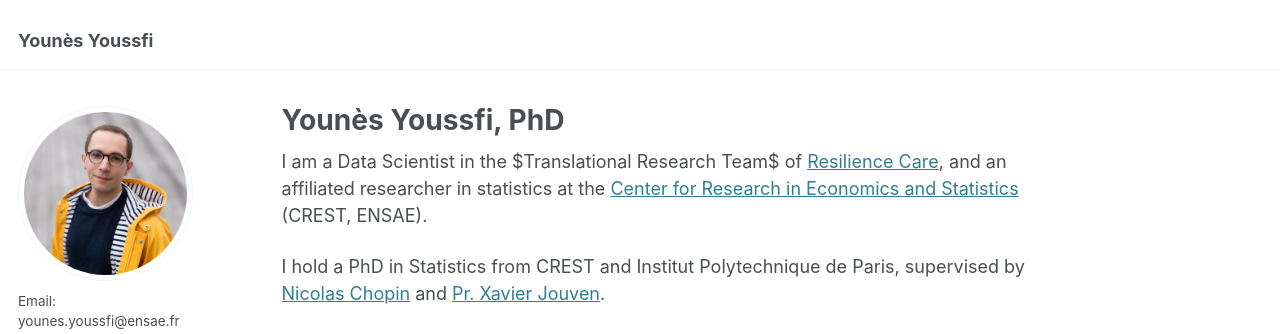
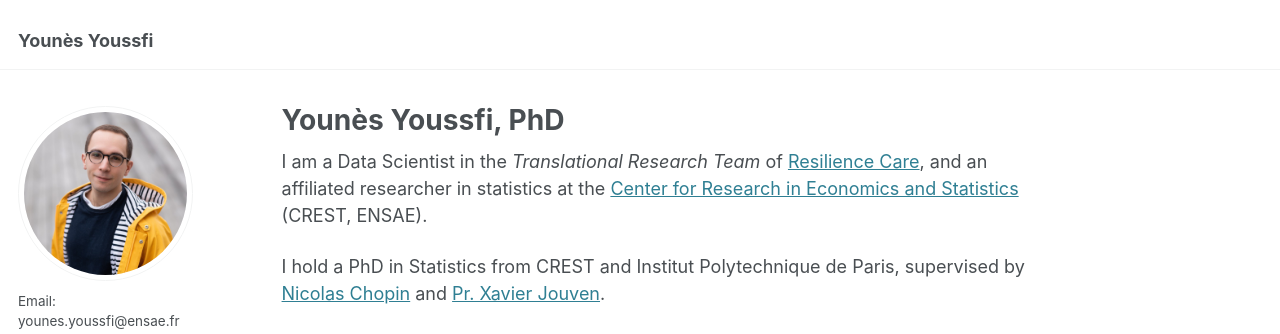
Before and after one commit to youyoussfi/youyoussfi.github.io, a Jekyll site: the page built from _pages/about.md, in a window 1280 px wide and 900 px high. Shown: the top 334 px of the window. Built offline with Jekyll 4.4.1, drawn with Linux system fonts in a browser that asks for light colours; some web fonts are replaced.

```diff
--- a/_pages/about.md
+++ b/_pages/about.md
@@ -7,7 +7,7 @@ redirect_from:
   - /about.html
 ---
 
-I am a Data Scientist in the $Translational Research Team$ of <a href="https://www.resilience.care/">Resilience Care</a>, and an affiliated researcher in statistics at the <a href="https://crest.science/">Center for Research in Economics and Statistics</a> (CREST, ENSAE).
+I am a Data Scientist in the *Translational Research Team* of <a href="https://www.resilience.care/">Resilience Care</a>, and an affiliated researcher in statistics at the <a href="https://crest.science/">Center for Research in Economics and Statistics</a> (CREST, ENSAE).
 
 I hold a PhD in Statistics from CREST and Institut Polytechnique de Paris, supervised by <a href="https://nchopin.github.io/">Nicolas Chopin</a> and <a href="https://parcc.inserm.fr/index.php/04-cv-xavier-jouven/">Pr. Xavier Jouven</a>.
 
```
